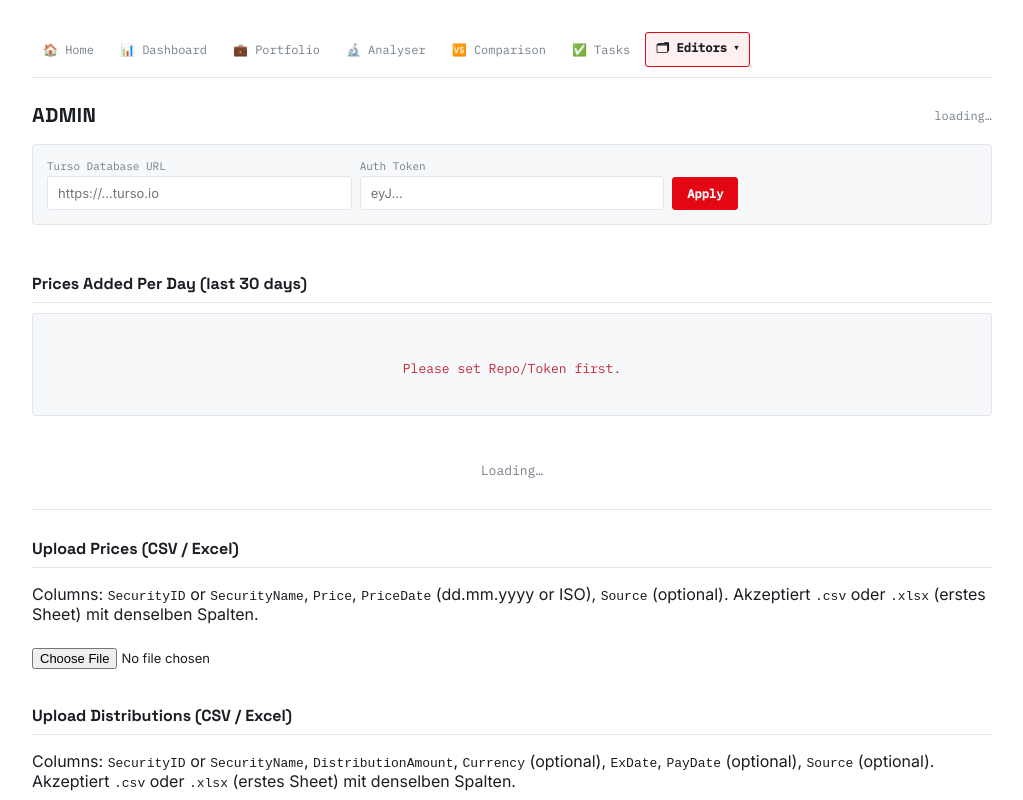
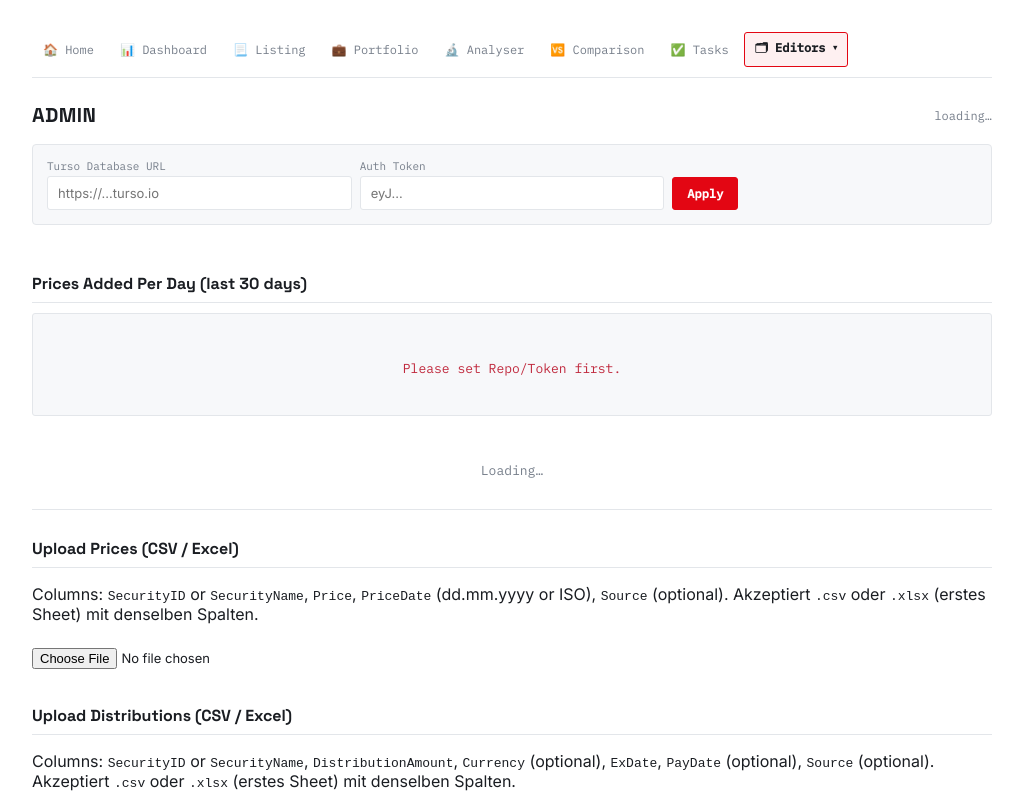
Before and after one commit to Munotstadt/securitydashboard, a plain HTML site: page admin.html in a window 1280 px wide. Shown: the top 800 px of the page, without its empty margins (128-1151 px from the left). Drawn offline with Linux system fonts and the light colour scheme.

Commit message:
Add files via upload

```diff
--- a/admin.html
+++ b/admin.html
@@ -78,6 +78,7 @@
 <nav class="topnav">
   <a href="index.html">🏠 Home</a>
   <a href="dashboard.html">📊 Dashboard</a>
+  <a href="listing.html">📃 Listing</a>
   <a href="portfolio.html">💼 Portfolio</a>
   <a href="analyser.html">🔬 Analyser</a>
   <a href="asset_comparison.html">🆚 Comparison</a>
```
Also changed, not shown: analyser.html (+1 -0 lines), asset_comparison.html (+1 -0 lines), distribution_editor.html (+1 -0 lines), index.html (+1 -0 lines), master_editor.html (+1 -0 lines), portfolio.html (+1 -0 lines), price_editor.html (+1 -0 lines), security.html (+1 -0 lines), security_data.html (+1 -0 lines), tasks.html (+1 -0 lines), transactions_editor.html (+1 -0 lines).
